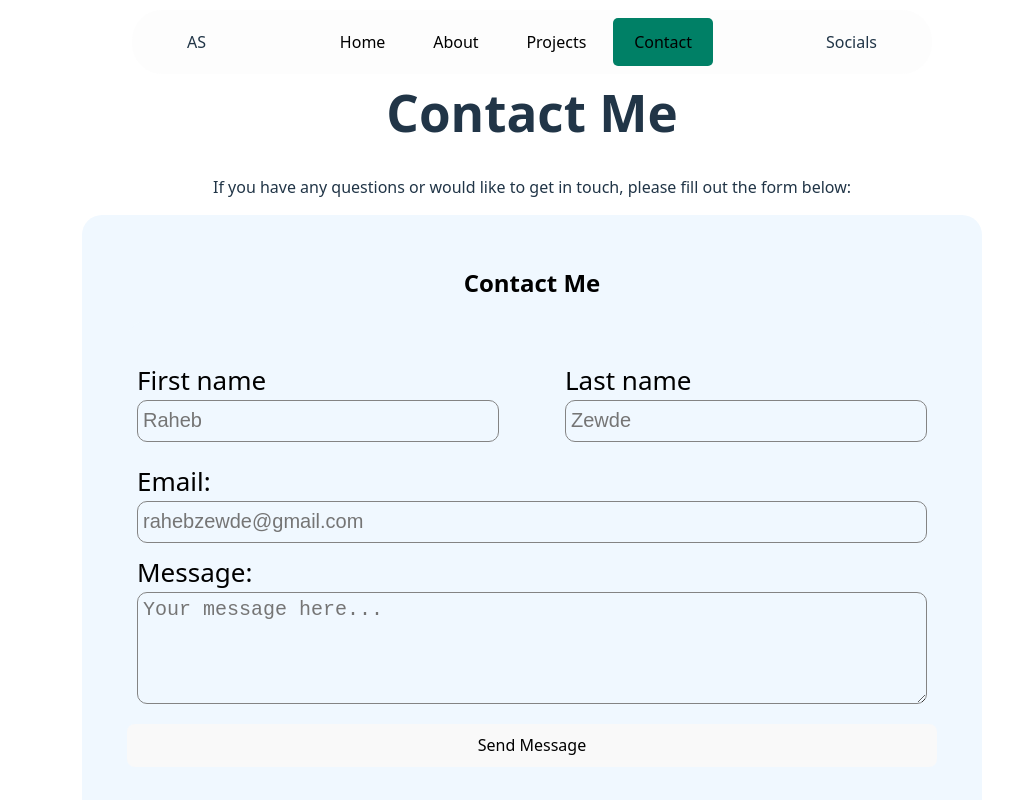
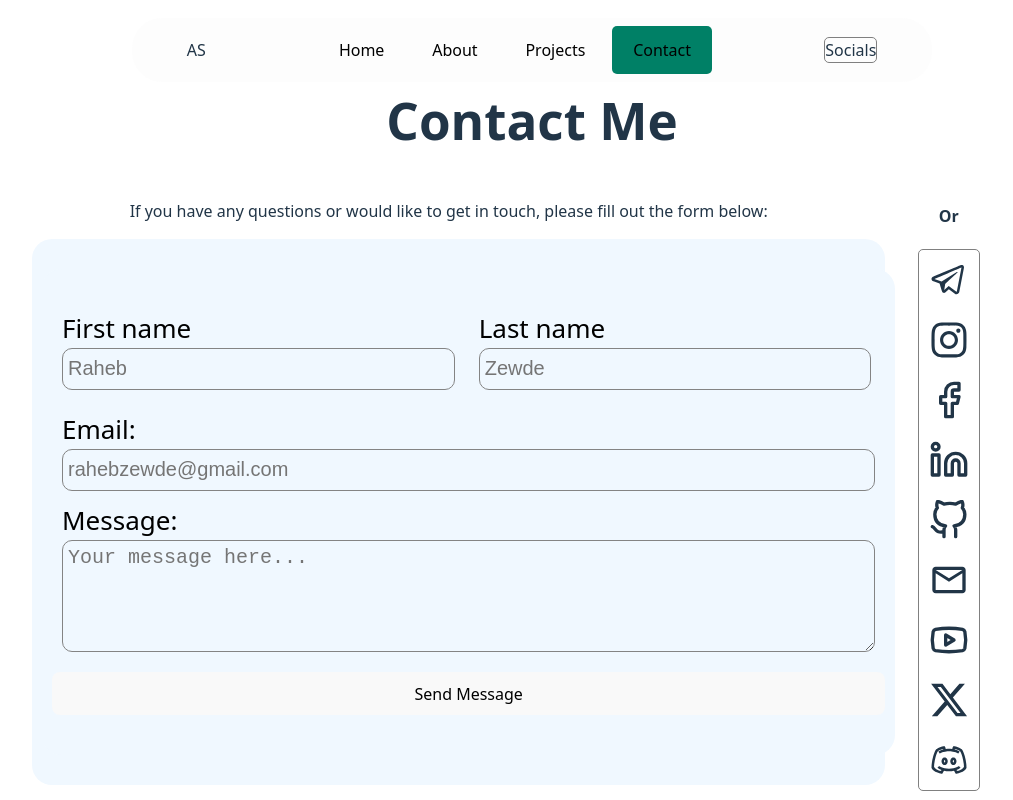
Before and after one commit to Zking4ever/Zking4ever, a React (Vite) app in the folder Portfolio(React)/: page / in a window 1280 px wide. Both pictures are taken after a click on the button "Get In Touch". Shown: the top 800 px of the page, without its empty margins (108-1121 px from the left). Built offline with nearby package versions, Linux system fonts and the light colour scheme.

Commit message:
added social media links to contact page

```diff
--- a/Portfolio(React)/index.html
+++ b/Portfolio(React)/index.html
@@ -4,7 +4,7 @@
     <meta charset="UTF-8" />
     <link rel="icon" type="image/svg+xml" href="/vite.svg" />
     <meta name="viewport" content="width=device-width, initial-scale=1.0" />
-    <title>Vite + React + TS</title>
+    <title>Astawus Amsalu</title>
   </head>
   <body>
     <div id="root"></div>
--- a/Portfolio(React)/src/App.css
+++ b/Portfolio(React)/src/App.css
@@ -150,55 +150,21 @@
     aspect-ratio: 1;
 }
 
+/* Contact Page */
 
-/* Contact section css */
-
-.contact-form{
-  background-color: aliceblue;
-  padding: 30px 0px;
-  width: 90%;
-  margin: auto;
-  border-radius: 20px;
-  color: black;
-}
-.contact-name-container{
-  display: flex;
-  align-items: center;
-  justify-content: space-between;
-}
-.contact-name,
-.contact-email,
-.contact-message{
-  text-align: left;
+.socials{
+  width: fit-content;
+  border: 1px solid gray;
+  border-radius: 5px;
   display: flex;
   flex-direction: column;
-  margin: 10px;
-  font-size: 26px;
+}
+.socials *:hover{
+  cursor: pointer;
+  transform-origin: 50% 50%;
+  transform: scale(1.1);
 }
 
-.contact-name input{
-  width: 350px;
-  height: 30px;
-}
-.contact-email input{
-  height: 30px;
-}
-.contact-message textarea{
-  min-height: 100px;
-}
-.contact-submit{
-  width: 100%;
-  margin: 10px 0;
-}
-.contact-form input,
-.contact-form textarea{
-  font-size: 20px;
-  border-radius: 10px;
-  border: solid rgb(132, 132, 132) 1px;
-  background-color: transparent;
-  color: hsl(0, 8%, 35%);
-  padding: 5px;
-}
 @media (max-width:760px) {
   .wrapper{
     width: 100vw;
--- /dev/null
+++ b/Portfolio(React)/src/components/ContactForm/ContactForm.css
@@ -0,0 +1,50 @@
+/* Contact form css */
+.contact-form{
+  background-color: aliceblue;
+  padding: 30px 10px;
+  width: 100%;
+  margin: auto;
+  border-radius: 20px;
+  color: black;
+}
+.contact-name-container{
+  display: flex;
+  align-items: center;
+  justify-content: space-between;
+}
+.contact-name{
+  flex: 1;
+}
+.contact-name,
+.contact-email,
+.contact-message{
+  text-align: left;
+  display: flex;
+  flex-direction: column;
+  margin: 10px;
+  font-size: 26px;
+}
+
+.contact-name input{
+  width: 96%;
+  height: 30px;
+}
+.contact-email input{
+  height: 30px;
+}
+.contact-message textarea{
+  min-height: 100px;
+}
+.contact-submit{
+  width: 100%;
+  margin: 10px 0;
+}
+.contact-form input,
+.contact-form textarea{
+  font-size: 20px;
+  border-radius: 10px;
+  border: solid rgb(132, 132, 132) 1px;
+  background-color: transparent;
+  color: hsl(0, 8%, 35%);
+  padding: 5px;
+}
--- a/Portfolio(React)/src/components/ContactForm.tsx
+++ b/Portfolio(React)/src/components/ContactForm/ContactForm.tsx
@@ -1,4 +1,5 @@
 import React, { useState } from 'react';
+import './ContactForm.css'
 
 const ContactForm: React.FC = () => {
     const [firstName, setFirstName] = useState('');
@@ -26,7 +27,6 @@ const ContactForm: React.FC = () => {
 
     return (
         <div className="contact-form">
-            <h2>Contact Me</h2>
             {success && <p className="success-message">Your message has been sent!</p>}
             {error && <p className="error-message">{error}</p>}
             <form onSubmit={handleSubmit} className='contact-form'>
--- a/Portfolio(React)/src/pages/Contact.tsx
+++ b/Portfolio(React)/src/pages/Contact.tsx
@@ -1,16 +1,39 @@
 import React from 'react';
-import ContactForm from '../components/ContactForm';
+import ContactForm from '../components/ContactForm/ContactForm';
+import { LiaTelegramPlane } from "react-icons/lia";
+import { FaInstagram } from "react-icons/fa";
+import { LuFacebook } from "react-icons/lu";
+import { LuLinkedin } from "react-icons/lu";
+import { FiGithub } from "react-icons/fi";
+import { MdOutlineEmail } from "react-icons/md";
+import { LuYoutube } from "react-icons/lu";
+import { FaXTwitter } from "react-icons/fa6";
+import { LiaDiscord } from "react-icons/lia";
+
 
 const Contact: React.FC = () => {
     return (
         <div className="contact-page">
             <h1>Contact Me</h1>
-            <p>If you have any questions or would like to get in touch, please fill out the form below:</p>
-            <ContactForm />
-            <div className="contact-info">
-                <h2>Additional Contact Information</h2>
-                <p>Email: yanosastawus@gmail.com</p>
-                <p>Phone: (+251) 904-783648</p>
+            <div style={{display:'flex'}}>
+                <div style={{flex:1}}>
+                    <p>If you have any questions or would like to get in touch, please fill out the form below:</p>
+                    <ContactForm />
+                </div>
+                <div style={{flex:.2,display:'flex',flexDirection:'column',alignItems:'center'}}>
+                    <h4>Or</h4>
+                    <div className="socials">
+                        <LiaTelegramPlane size={40} style={{margin:'10px'}} onClick={()=>window.open('https://t.me/astawus12','_blank')}/>
+                        <FaInstagram size={40} style={{margin:'10px'}} onClick={()=>window.open('https://www.instagram.com/astawusamsalu/','_blank')}/>
+                        <LuFacebook size={40} style={{margin:'10px'}} onClick={()=>window.open('https://www.facebook.com/people/Astawus-Amsalu/100085886083713','_blank')}/>
+                        <LuLinkedin size={40} style={{margin:'10px'}} onClick={()=>window.open('https://linkedin.com/in/astawus-amsalu-281048339/','_blank')}/>
+                        <FiGithub size={40} style={{margin:'10px'}} onClick={()=>window.open('https://github.com/Zking4ever','_blank')}/>
+                        <MdOutlineEmail size={40} style={{margin:'10px'}} onClick={()=>window.open('mailto: yanosastawus@gmail.com','_blank')}/>
+                        <LuYoutube size={40} style={{margin:'10px'}} onClick={()=>window.open('https://www.youtube.com/@astawusamsalu','_blank')}/>
+                        <FaXTwitter size={40} style={{margin:'10px'}} onClick={()=>window.open('https://twitter.com/AstawusAmsalu22','_blank')}/>
+                        <LiaDiscord size={40} style={{margin:'10px'}} onClick={()=>window.open('https://discordapp.com/users/1435020621816791122','_blank')}/>
+                    </div>
+                </div>
             </div>
         </div>
     );
--- a/Portfolio(React)/src/pages/Home.tsx
+++ b/Portfolio(React)/src/pages/Home.tsx
@@ -3,7 +3,6 @@ import profile from "../assets/user.png";
 
 const Home = ({clickHandler}: {clickHandler:(x:string)=>void}) => {
 
-    document.title = 'home';
     return (
         <>
             <div className='home'>
```
